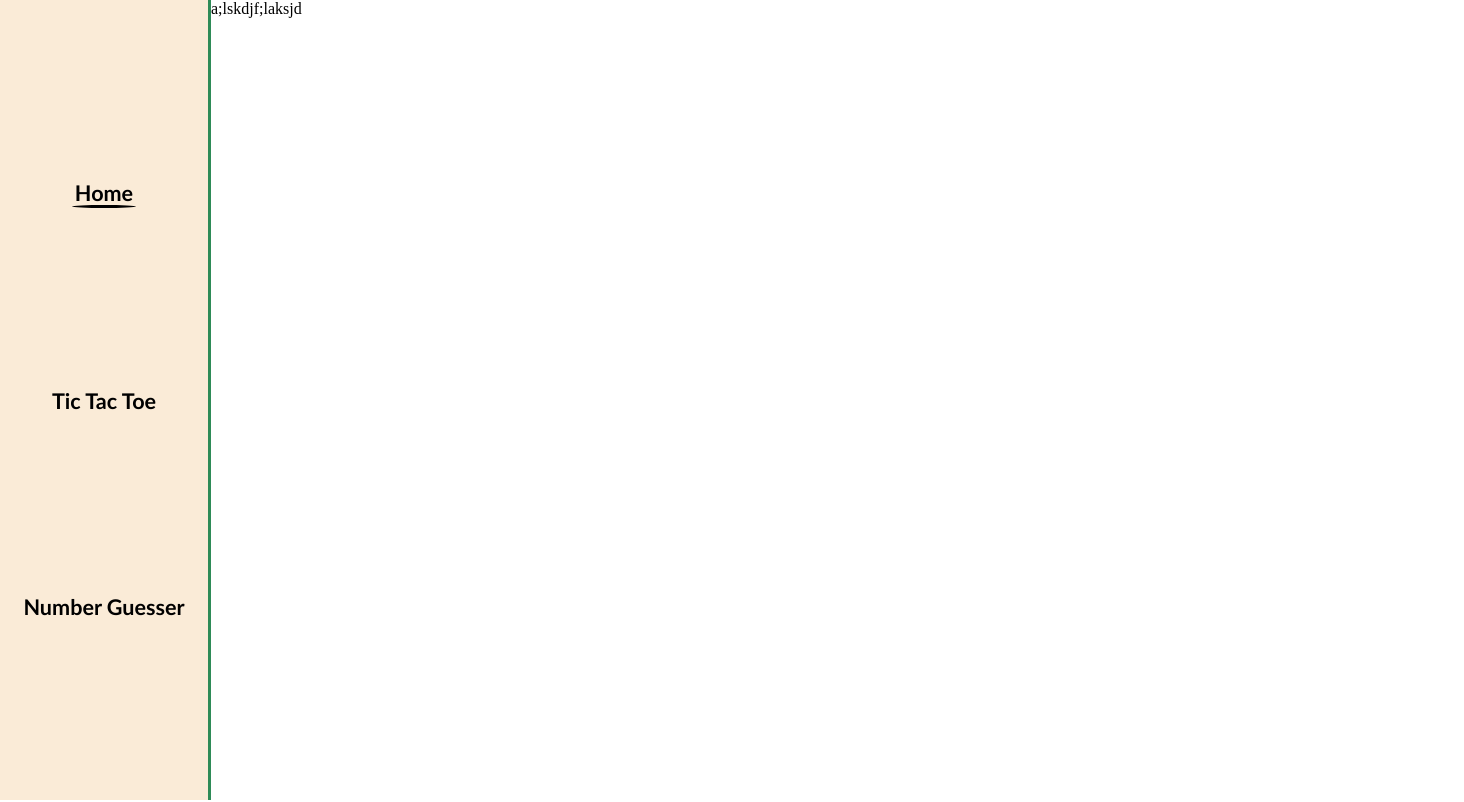
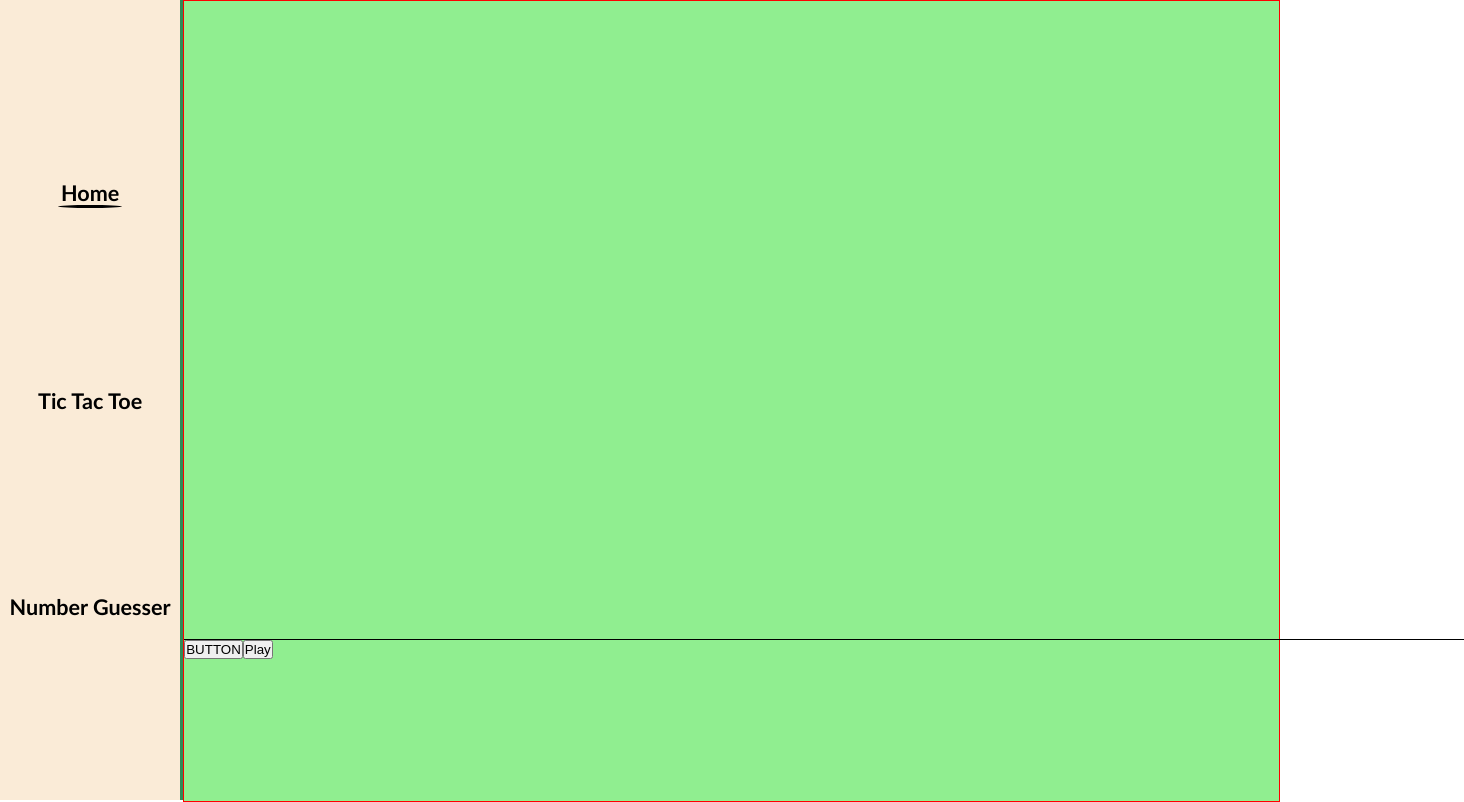
Before and after one commit to Kyle-Pixley/the-games, a React (Vite) app: page / in a window 1280 px wide. Shown: the whole page, 1464 px wide, since content can reach past the window. Built offline with nearby package versions, Linux system fonts and the light colour scheme.

Commit message:
start of blackjack

```diff
--- a/package.json
+++ b/package.json
@@ -4,7 +4,7 @@
   "version": "0.0.0",
   "type": "module",
   "scripts": {
-    "dev": "vite",
+    "dev": "vite --host",
     "build": "vite build",
     "lint": "eslint . --ext js,jsx --report-unused-disable-directives --max-warnings 0",
     "preview": "vite preview"
--- a/src/App.jsx
+++ b/src/App.jsx
@@ -1,6 +1,6 @@
 import React, {useState} from 'react'
 import './App.css'
-import Home from './components/home/Home';
+import Home from './components/blackjack/Blackjack';
 import GameOne from './components/gameOne/gameOne';
 import GameTwo from './components/gameTwo/gameTwo'
 
--- /dev/null
+++ b/src/components/blackjack/Blackjack.css
@@ -0,0 +1,23 @@
+#blackjack-container {
+    background-color: lightgreen;
+    height: 100%;
+    width: 100%;
+    border: 1px solid red;
+}
+#buttons-for-game {
+    position: absolute;
+    bottom: 0;
+    width: 100%;
+    height: 20vh;
+    border-top: 1px solid black;
+
+}
+
+@keyframes flip-2 {
+    0% {
+            transform: scale(0.0);
+    }
+    100% {
+            transform: scale(1);
+    }
+}
--- /dev/null
+++ b/src/components/blackjack/Blackjack.jsx
@@ -0,0 +1,83 @@
+import React, { useState, useEffect } from 'react'
+import PlayersHand from './playersHand/PlayersHand';
+import './Blackjack.css'
+
+function Blackjack() {
+
+    const [ deck, setDeck ] = useState('');
+    const [ playersHand, setPlayersHand ] = useState({});
+    const [ dealersHand, setDealersHand ] = useState([]);
+
+    const fetchDeck = () => {
+        fetch(`https://deckofcardsapi.com/api/deck/new/shuffle/?deck_count=1`)
+            .then(res => res.json())
+            .then(deck => {
+                setDeck(deck)
+            })
+            .catch(err => console.log(err))
+    };
+
+    useEffect(() => {
+        if(deck != '') {
+            drawTwoCards();
+        }
+    },[deck])
+
+    useEffect(() => {
+        if(Object.keys(playersHand).length !== 0) {
+            console.log(playersHand)
+        }
+    },[playersHand])
+    //! test ^^^^
+
+    const drawTwoCards = () => {
+        const deckId = deck.deck_id
+        fetch(`https://deckofcardsapi.com/api/deck/${deckId}/draw/?count=2`)
+            .then(res => res.json())
+            .then(twoCards => {
+                console.log(twoCards)
+                setPlayersHand({twoCards})
+            })
+            .catch(err => console.log(err))
+    };
+    const addCardToPlayer = () => {
+        console.log('Add Card To Player ((((No functionality!!))))')
+    }
+
+    //add more cards to players hand
+    const hitMoreCardsButton = () => {
+        if(Object.keys(playersHand).length !== 0) {
+            return (
+                <button
+                id='hit-button'
+                onClick={() => addCardToPlayer()}>
+                    Hit Me!
+                </button>
+            )
+        }
+    }
+
+    const figureOutThePath = () => {
+        console.log(playersHand.twoCards.cards.map(e => e.code))
+    }
+    //! testing ^^^^
+
+
+    return (
+        <div id='blackjack-container'>
+
+            <PlayersHand playersHand={playersHand} />
+
+            <div id='buttons-for-game'>
+                <button onClick={figureOutThePath}>BUTTON</button>
+                {deck ? null
+                    : (
+                    <button onClick={() => fetchDeck()}>Play</button>
+                    ) }
+                {hitMoreCardsButton()}
+            </div>
+        </div>
+    )
+}
+
+export default Blackjack;
--- /dev/null
+++ b/src/components/blackjack/playersHand/PlayersHand.jsx
@@ -0,0 +1,34 @@
+import React, {useEffect} from 'react'
+import './PlayersHand.css'
+
+function PlayersHand({ playersHand }) {
+
+    const displayPlayersHand = () => {
+        if(Object.keys(playersHand).length !== 0) {
+            const imagesOfCards = playersHand.twoCards.cards.map(img => img.images.svg)
+            return imagesOfCards;
+        }
+    }
+    // todo Not displaying images ^^ needs an await???
+
+    // ! Do I need to make my own deck instead of Using an API ????
+    // That will take so long but it will be fun and get a lot of typing practice
+    // deck = [
+    //     {
+    //         'code':'6H',
+    //         'image':'sixOfHeartsImage',
+    //         'value':'6',
+    //         'suit':'HEARTS'
+    //     }
+    // ]
+
+  return (
+    <div>
+        {playersHand ? (
+                <img id='image' src={displayPlayersHand()}/>
+            ) : <h1>Nope</h1>}
+    </div>
+  )
+}
+
+export default PlayersHand;
--- a/src/components/gameOne/gameOne.jsx
+++ b/src/components/gameOne/gameOne.jsx
@@ -16,15 +16,11 @@ function gameOne() {
 
   const handleClick = ( row, column ) => {
     setTie(tie + 1);
-    console.log(tie)
     if (board[row][column] === '' && !winner) {
       const newBoard = [...board];
       newBoard[row][column] = currentPlayer;
       setBoard(newBoard);
       setCurrentPlayer(currentPlayer === 'X' ? 'O' : 'X');
-      if(currentPlayer === 'X') {
-        console.log('the player is o')
-      }
 
       if (isWinner()) {
         setWinner(currentPlayer + " Wins!");
@@ -57,7 +53,6 @@ function gameOne() {
   }
 
   const restartGame = () => {
-    console.log("This is where the game restarts")
     setBoard(initialBoard)
     setWinner(null)
     setTie(0)
--- a/src/components/gameTwo/gameTwo.jsx
+++ b/src/components/gameTwo/gameTwo.jsx
@@ -29,12 +29,6 @@ const guessComputerNumber = () => {
   setComputersNumber(newComputerNumber);
 };
 
-useEffect(() => {
-  if(playersNumberGuess !== ''){
-    console.log(playersNumberGuess)
-
-  } else null
-}, [playersNumberGuess])
 
 const guessPlayerNumber = () => {
   setIsPlaying(true);
@@ -43,14 +37,10 @@ const guessPlayerNumber = () => {
 
 const handleFormSubmit = e => {
   e.preventDefault();
-  console.log("Form submit button hit");
   setPlayersNumberGuess(Number(e.target.playerGuess.value))
 }
 
 const highOrLow = () => {
-  //! don't forget to take this out
-  console.log(computersNumber)
-  //!==============================
 
   if(playersNumberGuess === ''){
     return null
@@ -78,18 +68,6 @@ const highOrLow = () => {
     )
   }
 };
-
-// useEffect(() => {
-//   console.log(`is win is ${isWin}`)
-//   if (playersNumberGuess === computersNumber && playersNumberGuess !== '') {
-//     setIsWin(true);
-//   }
-
-// }, [playersNumberGuess, computersNumber]);
-
-// useEffect(() => {
-//   console.log(`isWin is ${isWin} 2`)
-// },[isWin])
 
 const playAgain = () => {
   setIsPlaying(false);
--- a/src/components/gameTwo/playerNumberGuesser.jsx
+++ b/src/components/gameTwo/playerNumberGuesser.jsx
@@ -6,6 +6,7 @@ function playerNumberGuesser({ isPlayerNumberGame, setIsPlayerNumberGame, isPlay
     const [ beginningNumberRange, setBeginningNumberRange ] = useState('');
     const [ endNumberRange, setEndNumberRange ] = useState('');
     const [ computerGuessNumber, setComputerGuessNumber ] = useState('');
+    //todo delete this ^^^^
     const [ halfBetweenBeginAndEnd, setHalfBetweenBeginAndEnd ] = useState('');
     const [ numberOfGuesses, setNumberOfGuesses ] = useState(0);
     const [ isUserError, setIsUserError ] = useState(false);
@@ -16,7 +17,9 @@ function playerNumberGuesser({ isPlayerNumberGame, setIsPlayerNumberGame, isPlay
     const [ inputGrowSizeTwo, setInputGrowSizeTwo ] = useState('');
     const [ isComputerGuessing, setIsComputerGuessing ] = useState(false);
     const [ isComputerCorrect, setIsComputerCorrect ] = useState(false);
+    //todo and this ^^^^
 
+    // sets all useStates to default to start game over
     const playAgain = () => {
         setBeginningNumberRange('');
         setEndNumberRange('');
@@ -31,6 +34,7 @@ function playerNumberGuesser({ isPlayerNumberGame, setIsPlayerNumberGame, isPlay
         setIsPlaying(false);
     }
 
+    // gets width of the inputs based on the length of the value
     const getInputStyle = (inputGrowSize) => {
         return {
             width: `${inputGrowSize.length * 20}px`,
@@ -40,7 +44,8 @@ function playerNumberGuesser({ isPlayerNumberGame, setIsPlayerNumberGame, isPlay
     const inputStyleOne = getInputStyle(inputGrowSizeOne);
     const inputStyleTwo = getInputStyle(inputGrowSizeTwo);
 
-
+// sets each input seperately
+//todo can probably make these into one function
 const handleGrowOne = (e) => {
     setInputGrowSizeOne(e.target.value)
 };
@@ -48,6 +53,7 @@ const handleGrowTwo = (e) => {
     setInputGrowSizeTwo(e.target.value)
 };
 
+// sets the range of numbers for the computer to guess within
     const handleFormSubmitBeginningEnd = e => {
         e.preventDefault();
         console.log(';alksdjf;')
@@ -75,16 +81,10 @@ const handleGrowTwo = (e) => {
         setNumberOfGuesses(numberOfGuesses + 1);
     };
     const numberIsCorrect = () => {
-        setIsNumberCorrect(true);
         return computerKnowsYourNumber();
     };
 
     const computerKnowsYourNumber = () => {
-        console.log("computerKnowsYourNumber function hit")
-        console.log(`${isUserError} is user error`)
-        console.log(`${isNumberCorrect} isNumberCorrect`)
-        console.log(`${iKnowYourNumber} iKnowYourNumber`)
-        console.log(`${isHigherOrLower} isHigherOrLower`)
         return (
             <div id='computer-knows-your-number-container'>
                 <h3>Your number is {halfBetweenBeginAndEnd}!</h3>
@@ -97,7 +97,7 @@ const handleGrowTwo = (e) => {
         console.log('higher or lower is hit')
         return (
             <div id='high-low-correct-buttons-container'>
-
+j
                 <h3 id='is-your-number'>Is your number {halfBetweenBeginAndEnd}?</h3>
 
                 <div id='high-low-button-container'>
@@ -133,7 +133,7 @@ const handleGrowTwo = (e) => {
             return (
                 <div>
                     <h3>The end number needs to be greater than the beginning number.</h3>
-                    <button onClick={() => backToGuessPlayerNumber()}>BACK</button>
+                    <button id='back-to-inputs-button' onClick={() => backToGuessPlayerNumber()}>BACK</button>
                 </div>
                 )
             }
@@ -143,6 +143,8 @@ const handleGrowTwo = (e) => {
 
             if(beginningNumberRange === '' && endNumberRange === ''){
 
+            } else if (isComputerGuessing && beginningNumberRange>= endNumberRange) {
+                setIKnowYourNumber(true);
             } else if(beginningNumberRange >= endNumberRange){
                 userError();
                 setIsUserError(true);
@@ -168,8 +170,6 @@ const handleGrowTwo = (e) => {
             return higherOrLower();
         } else null
     };
-
-
 
   return (
     <div id='player-number-guesser-container'>
@@ -204,16 +204,6 @@ const handleGrowTwo = (e) => {
             </div>
         ) : null}
         {playingDisplay()}
-        {/* {isUserError ? userError() : null}
-            {halfBetweenBeginAndEnd ? (
-        <div id='guess-player-number-game-container'>
-                <h3 id='is-your-number'>Is your number {halfBetweenBeginAndEnd}?</h3>
-            {isHigherOrLower ? higherOrLower() : null}
-            {iKnowYourNumber ? computerKnowsYourNumber() : null}
-            {isNumberCorrect ? numberIsCorrect() : null}
-        </div>
-                ) : null} */}
-
     </div>
   )
 }
--- a/src/components/home/Home.jsx
+++ /dev/null
@@ -1,35 +0,0 @@
-import React, { useState, useEffect } from 'react'
-import './Home.css'
-
-function Home() {
-
-    // const [ data, setData ] = useState('');
-
-    // const fetchDeck = () => {
-    //     fetch(`https://deckofcardsapi.com/api/deck/new/shuffle/?deck_count=1`)
-    //         .then(res => res.json())
-    //         .then(data => {
-    //             setData(data);
-    //         })
-    //         .catch(err => console.log(err))
-    // };
-
-    /*
-        this ^^^ fetches a deck that has been shuffled and assigned a code 'data.deck_id' then to draw a card you use a different route:
-            https://deckofcardsapi.com/api/deck/<<deck_id>>/draw/?count=2
-        with <<deck_id>> being replaced with 'data.deck_id'
-    */
-
-    // useEffect(() => {
-    //     console.log(data)
-    // }, [data])
-
-    return (
-        <div>
-            {/* <button onClick={() => fetchDeck()}>Click For Data</button> */}
-            a;lskdjf;laksjd
-        </div>
-    )
-}
-
-export default Home
```
Also changed, not shown: src/components/blackjack/playersHand/PlayersHand.css (added).
